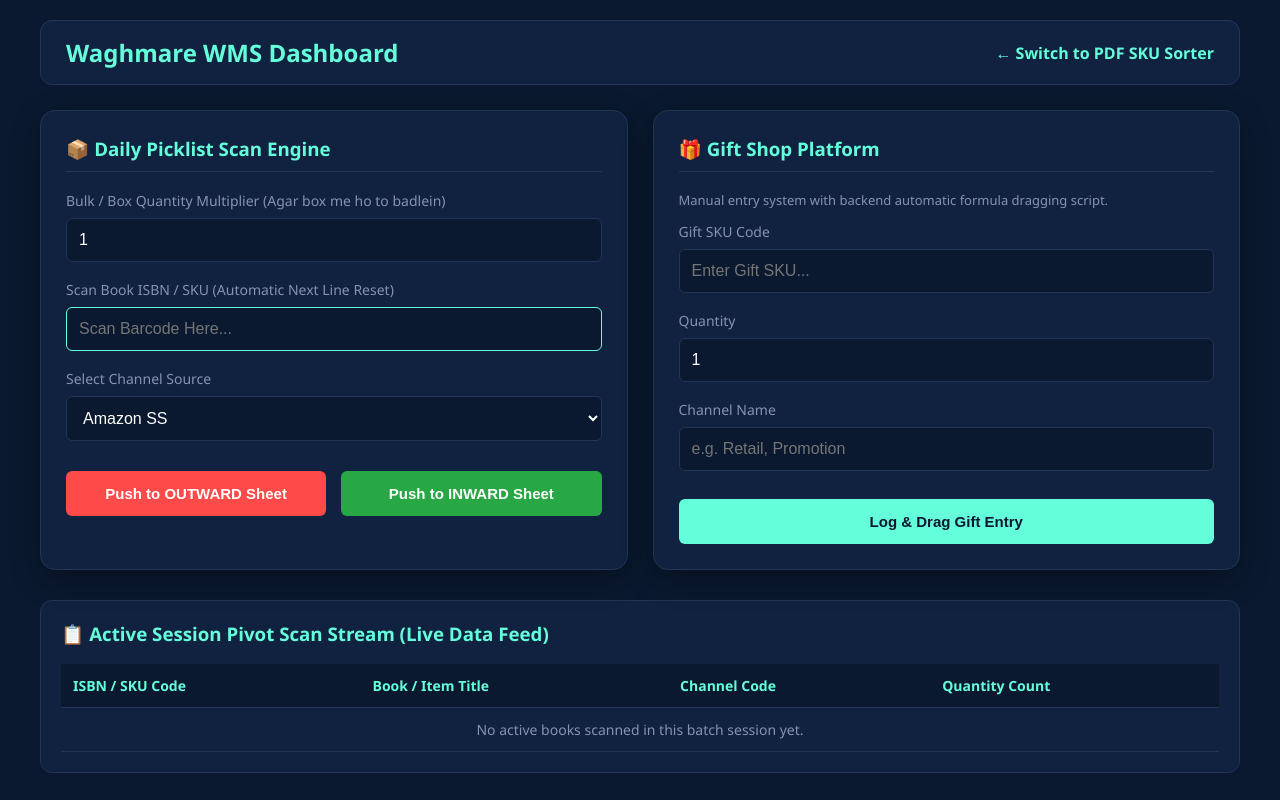
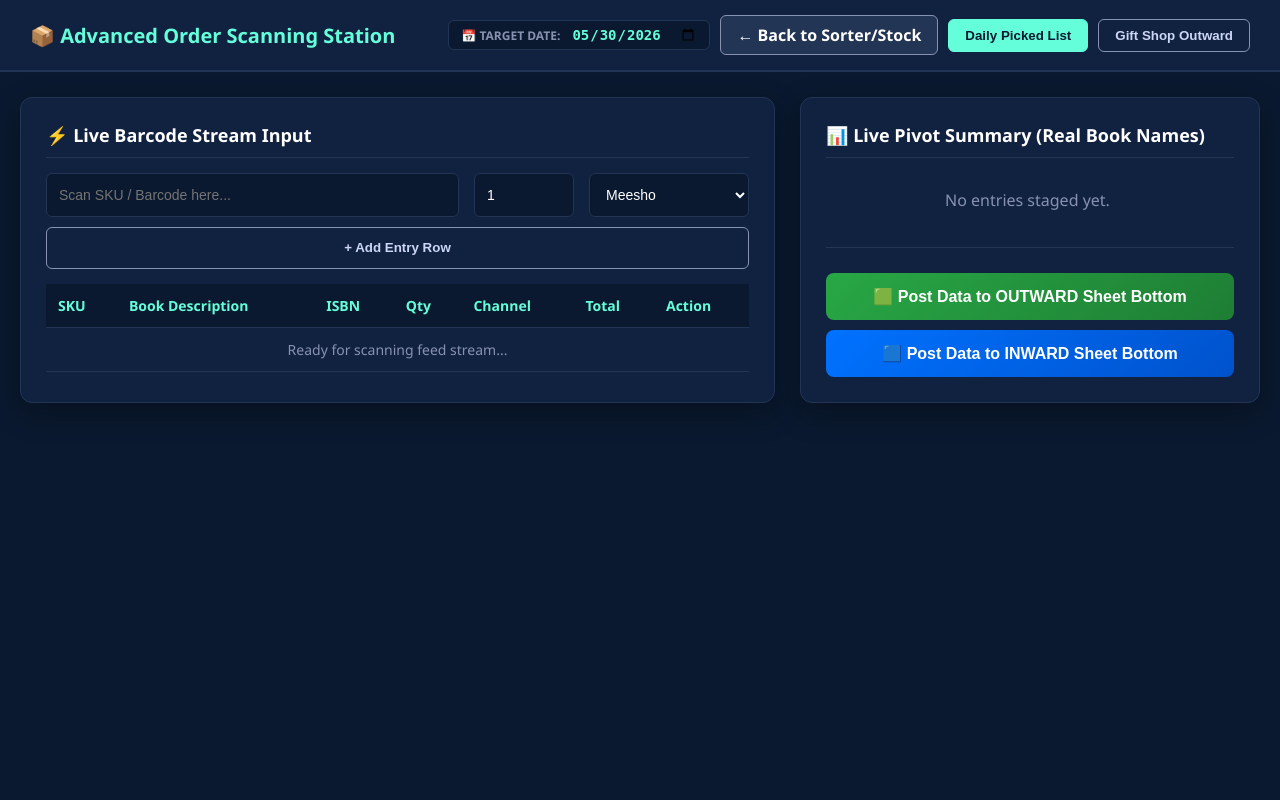
Before and after one commit to ssavailable864/pdf-sort-website, a Flask app: page /wms in a window 1280 px wide. Run offline with Flask 3, Linux system fonts and the light colour scheme; parts of the project's set-up code (start-up, migrations or seed data) failed here and were passed over.

Commit message:
Fixed append issue, real name lookup, price calculations, and formula drag engine

```diff
--- a/templates/wms.html
+++ b/templates/wms.html
@@ -3,275 +3,249 @@
 <head>
     <meta charset="UTF-8">
     <meta name="viewport" content="width=device-width, initial-scale=1.0">
-    <title>Waghmare WMS & Multi-Channel System</title>
+    <title>Waghmare WMS - Operational Desk</title>
     <style>
-        body { font-family: 'Segoe UI', Arial, sans-serif; background-color: #0a192f; color: #ffffff; margin: 0; padding: 20px; }
-        .container { max-width: 1200px; margin: 0 auto; }
-        .nav-bar { display: flex; justify-content: space-between; align-items: center; background: #112240; padding: 15px 25px; border-radius: 12px; margin-bottom: 25px; border: 1px solid #233554; }
-        .nav-bar h2 { margin: 0; color: #64ffda; }
-        .grid { display: grid; grid-template-columns: 1fr 1fr; gap: 25px; }
-        .card { background: #112240; padding: 25px; border-radius: 15px; border: 1px solid #233554; box-shadow: 0 10px 30px rgba(0,0,0,0.3); }
-        .card h3 { color: #64ffda; margin-top: 0; border-bottom: 1px solid #233554; padding-bottom: 10px; }
-        .form-element { margin-bottom: 18px; }
-        .form-element label { display: block; margin-bottom: 8px; color: #8892b0; font-size: 14px; }
-        .input-box { width: 100%; padding: 12px; background: #0a192f; border: 1px solid #233554; border-radius: 6px; color: white; box-sizing: border-box; font-size: 16px; }
-        .input-box:focus { border-color: #64ffda; outline: none; }
-        .btn { width: 100%; padding: 14px; border: none; border-radius: 6px; font-weight: bold; cursor: pointer; font-size: 15px; transition: 0.3s; margin-top: 10px; }
-        .btn-primary { background: #64ffda; color: #0a192f; }
-        .btn-primary:hover { background: #52d1b2; }
-        .btn-outward { background: #ff4a4a; color: white; }
-        .btn-inward { background: #28a745; color: white; }
-
-        /* Modal Style for Mistake Protection */
-        .modal { position: fixed; top: 0; left: 0; width: 100%; height: 100%; background: rgba(10,25,47,0.9); display: none; align-items: center; justify-content: center; z-index: 9999; }
-        .modal-content { background: #112240; padding: 35px; border-radius: 15px; text-align: center; max-width: 450px; border: 2px solid #64ffda; }
-        .modal-btns { display: flex; gap: 15px; margin-top: 25px; }
-
-        table { width: 100%; border-collapse: collapse; margin-top: 15px; }
-        th, td { text-align: left; padding: 12px; border-bottom: 1px solid #233554; font-size: 14px; }
-        th { background: #0a192f; color: #64ffda; }
-        .log-section { margin-top: 30px; background: #112240; padding: 20px; border-radius: 12px; border: 1px solid #233554; }
+        :root {
+            --bg-dark: #0a192f; --card-dark: #112240; --teal-neon: #64ffda;
+            --text-light: #ccd6f6; --text-gray: #8892b0; --alert-red: #ff4a4a;
+        }
+        body { font-family: 'Segoe UI', Arial, sans-serif; background-color: var(--bg-dark); color: var(--text-light); margin: 0; padding: 0; }
+        .top-navbar { background-color: var(--card-dark); padding: 15px 30px; display: flex; justify-content: space-between; align-items: center; border-bottom: 2px solid #233554; }
+        .top-navbar h1 { margin: 0; font-size: 20px; color: var(--teal-neon); }
+        .nav-tabs { display: flex; gap: 10px; align-items: center; }
+        .tab-btn { background: transparent; border: 1px solid var(--text-gray); color: var(--text-light); padding: 8px 16px; border-radius: 6px; cursor: pointer; font-weight: 600; text-decoration: none;}
+        .tab-btn.active, .tab-btn:hover { background: var(--teal-neon); color: var(--bg-dark); border-color: var(--teal-neon); }
+        .main-container { max-width: 1350px; margin: 25px auto; padding: 0 20px; }
+        .wms-grid { display: grid; grid-template-columns: 1fr 460px; gap: 25px; }
+        .card { background-color: var(--card-dark); border-radius: 12px; padding: 25px; border: 1px solid #233554; box-shadow: 0 10px 30px rgba(0,0,0,0.3); }
+        .card h2 { margin-top: 0; font-size: 18px; color: white; border-bottom: 1px solid #233554; padding-bottom: 10px; }
+        .form-control { width: 100%; padding: 12px; background: var(--bg-dark); border: 1px solid #233554; border-radius: 6px; color: white; box-sizing: border-box; outline: none; margin-bottom: 15px; font-size: 14px; }
+        .form-control:focus { border-color: var(--teal-neon); }
+        .wms-table { width: 100%; border-collapse: collapse; margin-top: 15px; font-size: 14px; }
+        .wms-table th, .wms-table td { padding: 12px; text-align: left; border-bottom: 1px solid #233554; }
+        .wms-table th { background-color: var(--bg-dark); color: var(--teal-neon); }
+        .btn-action { width: 100%; padding: 14px; font-size: 16px; font-weight: bold; border-radius: 8px; border: none; cursor: pointer; margin-top: 10px; transition: 0.2s; }
+        .btn-outward { background: linear-gradient(135deg, #28a745 0%, #1e7e34 100%); color: white; }
+        .btn-inward { background: linear-gradient(135deg, #0072ff 0%, #0052cc 100%); color: white; }
+        .btn-action:hover { opacity: 0.9; }
+        .pivot-item { background: var(--bg-dark); padding: 12px; border-radius: 6px; margin-bottom: 10px; border-left: 4px solid var(--teal-neon); font-size: 13px; }
+        .pivot-header { display: flex; justify-content: space-between; font-weight: bold; border-bottom: 1px dashed #233554; padding-bottom: 5px; margin-bottom: 5px; color: white; }
+        .date-container { display: flex; align-items: center; gap: 10px; background: var(--bg-dark); padding: 5px 12px; border-radius: 6px; border: 1px solid #233554; }
+        .date-container label { font-size: 12px; color: var(--text-gray); font-weight: bold; }
+        .date-picker { background: transparent; border: none; color: var(--teal-neon); font-weight: bold; outline: none; cursor: pointer; font-size: 14px; }
     </style>
 </head>
 <body>
 
-<div class="container">
-    <div class="nav-bar">
-        <h2>Waghmare WMS Dashboard</h2>
-        <a href="index.html" style="color: #64ffda; text-decoration: none; font-weight: bold;">← Switch to PDF SKU Sorter</a>
+    <div class="top-navbar">
+        <h1>📦 Advanced Order Scanning Station</h1>
+        <div class="nav-tabs">
+            <div class="date-container">
+                <label>📅 TARGET DATE:</label>
+                <input type="date" id="globalDate" class="date-picker">
             </div>
-
-    <div class="grid">
-        <div class="card">
-            <h3>📦 Daily Picklist Scan Engine</h3>
-
-            <div class="form-element">
-                <label>Bulk / Box Quantity Multiplier (Agar box me ho to badlein)</label>
-                <input type="number" id="scanQty" class="input-box" value="1" min="1">
-            </div>
-
-            <div class="form-element">
-                <label>Scan Book ISBN / SKU (Automatic Next Line Reset)</label>
-                <input type="text" id="barcodeField" class="input-box" placeholder="Scan Barcode Here..." autofocus>
-            </div>
-
-            <div class="form-element">
-                <label>Select Channel Source</label>
-                <select id="channelMenu" class="input-box" onchange="checkCustomChannel()">
-                    <option value="Amazon SS">Amazon SS</option>
-                    <option value="Flipkart SS">Flipkart SS</option>
-                    <option value="Meesho Store">Meesho Store</option>
-                    <option value="Direct Retail">Direct Retail</option>
-                    <option value="CUSTOM_OPTION">-- Manual Custom Channel --</option>
-                </select>
-            </div>
-
-            <div class="form-element" id="customChannelFieldWrapper" style="display: none;">
-                <label>Type Your Custom Channel Name</label>
-                <input type="text" id="customChannelText" class="input-box" placeholder="Enter channel string...">
-            </div>
-
-            <div style="display: flex; gap: 15px; margin-top: 20px;">
-                <button class="btn btn-outward" onclick="prepareOperation('Outward')">Push to OUTWARD Sheet</button>
-                <button class="btn btn-inward" onclick="prepareOperation('Inward')">Push to INWARD Sheet</button>
+            <a href="/" class="tab-btn" style="background:#233554; color:white;">← Back to Sorter/Stock</a>
+            <button class="tab-btn active" onclick="switchView('daily-picked')">Daily Picked List</button>
+            <button class="tab-btn" onclick="switchView('gift-shop')">Gift Shop Outward</button>
         </div>
     </div>
 
+    <div class="main-container">
+        <div id="daily-picked-view" class="wms-grid">
             <div class="card">
-            <h3>🎁 Gift Shop Platform</h3>
-            <p style="color: #8892b0; font-size: 13px;">Manual entry system with backend automatic formula dragging script.</p>
+                <h2>⚡ Live Barcode Stream Input</h2>
+                <div style="display: grid; grid-template-columns: 1fr 100px 160px; gap: 15px;">
+                    <input type="text" id="asbnInput" class="form-control" placeholder="Scan SKU / Barcode here..." onkeypress="handleScanTrigger(event)">
+                    <input type="number" id="qtyInput" class="form-control" value="1" min="1">
+                    <select id="channelSelect" class="form-control">
+                        <option value="Meesho">Meesho</option>
+                        <option value="Amazon SS">Amazon SS</option>
+                        <option value="Flipkart">Flipkart</option>
+                        <option value="Website">Website</option>
+                    </select>
+                </div>
+                <button class="tab-btn" style="width:100%; height:42px; margin-top:-5px;" onclick="addScannedRowToGrid()">+ Add Entry Row</button>
 
-            <div class="form-element">
-                <label>Gift SKU Code</label>
-                <input type="text" id="giftSku" class="input-box" placeholder="Enter Gift SKU...">
-            </div>
-
-            <div class="form-element">
-                <label>Quantity</label>
-                <input type="number" id="giftQty" class="input-box" value="1">
-            </div>
-
-            <div class="form-element">
-                <label>Channel Name</label>
-                <input type="text" id="giftChannel" class="input-box" placeholder="e.g. Retail, Promotion">
-            </div>
-
-            <button class="btn btn-primary" onclick="submitGiftEntry()">Log & Drag Gift Entry</button>
-        </div>
-    </div>
-
-    <div class="log-section">
-        <h3 style="color: #64ffda; margin-top: 0;">📋 Active Session Pivot Scan Stream (Live Data Feed)</h3>
-        <table id="scanTable">
+                <table class="wms-table" id="scannedTable">
                     <thead>
-                <tr>
-                    <th>ISBN / SKU Code</th>
-                    <th>Book / Item Title</th>
-                    <th>Channel Code</th>
-                    <th>Quantity Count</th>
-                </tr>
+                        <tr><th>SKU</th><th>Book Description</th><th>ISBN</th><th>Qty</th><th>Channel</th><th>Total</th><th>Action</th></tr>
                     </thead>
-            <tbody id="scanLogRows">
-                <tr><td colspan="4" style="color: #8892b0; text-align: center;">No active books scanned in this batch session yet.</td></tr>
+                    <tbody>
+                        <tr><td colspan="7" style="text-align: center; color: var(--text-gray);">Ready for scanning feed stream...</td></tr>
                     </tbody>
                 </table>
             </div>
+
+            <div class="card">
+                <h2>📊 Live Pivot Summary (Real Book Names)</h2>
+                <div id="pivotContainer" style="max-height: 380px; overflow-y: auto; padding-right: 5px;">
+                    <p style="color:var(--text-gray); text-align:center;">No entries staged yet.</p>
                 </div>
 
-<div class="modal" id="verificationModal">
-    <div class="modal-content">
-        <h2 id="modalTitle" style="color: #ff4a4a; margin-top: 0;">⚠️ Verification Notice</h2>
-        <p id="modalBody" style="color: #cbd5e1; font-size: 15px;">Kya aap sure hain ki is batch summary pivot report ko database me save karna chahte hain?</p>
-        <div class="modal-btns">
-            <button class="btn" style="background: #334155; color: white;" onclick="closeModalGate()">← Galti Se Hua (Go Back)</button>
-            <button class="btn btn-primary" id="confirmBtn" onclick="executeFinalCloudSync()">Yes, Sync to Sheets Now</button>
+                <div style="margin-top:20px; border-top:1px solid #233554; padding-top:15px;">
+                    <button class="btn-action btn-outward" onclick="commitGridToCloud('Outward')">🟩 Post Data to OUTWARD Sheet Bottom</button>
+                    <button class="btn-action btn-inward" onclick="commitGridToCloud('Inward')">🟦 Post Data to INWARD Sheet Bottom</button>
                 </div>
             </div>
         </div>
 
+        <div id="gift-shop-view" class="card" style="display:none; max-width:650px; margin:0 auto;">
+            <h2>🎁 Gift Shop Manual Outward Desk</h2>
+            <input type="text" id="giftSkuInput" class="form-control" placeholder="Type Gift Item SKU manually...">
+            <button class="btn-action" style="background:#ffc107; color:#0a192f; font-weight:bold;" onclick="alert('Gift item processed!')">⚡ Dispatch Record</button>
+        </div>
+    </div>
+
     <script>
-    // Master Cloud Configuration Endpoint
-    const GOOGLE_WMS_URL = "https://script.google.com/macros/s/AKfycbyXv4_nZVey_PJpGD_nMD-4kuvEKTSaY-G5prAHC3aIRo67OZ9KP_YWcIo98YM9G4je/exec"; // Replace with deployed Web App URL
+        const GOOGLE_SHEET_SCRIPT_URL = "https://script.google.com/macros/s/AKfycbyXv4_nZVey_PJpGD_nMD-4kuvEKTSaY-G5prAHC3aIRo67OZ9KP_YWcIo98YM9G4je/exec";
 
-    let scannedBatchItems = [];
-    let activePendingActionType = ""; // "Inward" or "Outward"
+        let masterCatalogMap = {};
+        let scannedGridItems = [];
 
-    // Auto-Focus & Non-Stop Scanning Listener Framework
-    const barcodeField = document.getElementById('barcodeField');
-    barcodeField.addEventListener('keydown', function(e) {
-        if (e.key === 'Enter') {
-            e.preventDefault();
-            processBarcodeScan(this.value.trim());
-            this.value = ''; // Auto-clear line instantly without pressing enter manually twice
-            this.focus(); // Retain autofocus line for next fast book
+        // Set Default Date to Today's Local Date Format
+        window.addEventListener('DOMContentLoaded', () => {
+            const today = new Date();
+            const yyyy = today.getFullYear();
+            const mm = String(today.getMonth() + 1).padStart(2, '0');
+            const dd = String(today.getDate()).padStart(2, '0');
+            document.getElementById('globalDate').value = `${yyyy}-${mm}-${dd}`;
+            fetchMasterInventoryData();
+        });
+
+        // Load complete sheet data to instantly look up book names, isbn, and prices
+        async function fetchMasterInventoryData() {
+            try {
+                const response = await fetch(GOOGLE_SHEET_SCRIPT_URL, { redirect: "follow" });
+                const data = await response.json();
+                data.forEach(item => {
+                    let skuKey = item['Busybee Code'] ? item['Busybee Code'].toString().trim().toUpperCase() : '';
+                    if(skuKey) {
+                        masterCatalogMap[skuKey] = {
+                            name: item['Book Name'] || 'Unnamed Item',
+                            isbn: item['ISBN'] || '-',
+                            price: item['MRP'] || item['Rate'] || 250 // default price if missing
+                        };
                     }
                 });
-
-    function checkCustomChannel() {
-        const menu = document.getElementById('channelMenu').value;
-        document.getElementById('customChannelFieldWrapper').style.display = (menu === "CUSTOM_OPTION") ? "block" : "none";
+            } catch(e) { console.error("Catalog caching issue: ", e); }
         }
 
-    function getSelectedChannel() {
-        const menu = document.getElementById('channelMenu').value;
-        if(menu === "CUSTOM_OPTION") {
-            return document.getElementById('customChannelText').value.trim() || "Custom Channel";
-        }
-        return menu;
+        function switchView(viewId) {
+            document.getElementById('daily-picked-view').style.display = viewId === 'daily-picked' ? 'grid' : 'none';
+            document.getElementById('gift-shop-view').style.display = viewId === 'gift-shop' ? 'block' : 'none';
         }
 
-    // Processing Live Scan Stream Engine
-    function processBarcodeScan(barcode) {
-        if(!barcode) return;
-        const qty = parseInt(document.getElementById('scanQty').value) || 1;
-        const channel = getSelectedChannel();
+        function handleScanTrigger(e) { if(e.key === 'Enter') addScannedRowToGrid(); }
 
-        // Mock Name Mapping system (Aap isme real dynamic data dictionary lookup inject kar sakte hai)
-        let determinedBookName = "Book SKU (" + barcode + ")";
+        function addScannedRowToGrid() {
+            const bField = document.getElementById('asbnInput');
+            const sku = bField.value.trim().toUpperCase();
+            const qty = parseInt(document.getElementById('qtyInput').value) || 1;
+            const channel = document.getElementById('channelSelect').value;
 
-        // Pivot consolidation engine local instance matching check
-        let existingItem = scannedBatchItems.find(item => item.isbn === barcode && item.channel === channel);
-        if(existingItem) {
-            existingItem.qty += qty;
-        } else {
-            scannedBatchItems.push({
-                isbn: barcode,
-                name: determinedBookName,
+            if(!sku) return;
+
+            // Fetch live details from cached sheet metadata
+            const lookup = masterCatalogMap[sku] || { name: sku + " (New Unknown SKU)", isbn: "-", price: 250 };
+
+            scannedGridItems.unshift({
+                id: Date.now(),
+                sku: sku,
+                bookName: lookup.name,
+                isbn: lookup.isbn,
+                qty: qty,
                 channel: channel,
-                qty: qty
+                pricePerBook: lookup.price,
+                totalPrice: qty * lookup.price
             });
-        }
-        renderLocalLogTable();
+
+            bField.value = ""; bField.focus();
+            renderWorkingGridTable(); rebuildDynamicPivotSummary();
         }
 
-    function renderLocalLogTable() {
-        const tbody = document.getElementById('scanLogRows');
-        if(scannedBatchItems.length === 0) {
-            tbody.innerHTML = `<tr><td colspan="4" style="color: #8892b0; text-align: center;">No active books scanned in this batch session yet.</td></tr>`;
+        function renderWorkingGridTable() {
+            const tbody = document.querySelector('#scannedTable tbody');
+            if(scannedGridItems.length === 0) {
+                tbody.innerHTML = `<tr><td colspan="7" style="text-align: center; color: var(--text-gray);">Ready for scanning feed stream...</td></tr>`;
                 return;
             }
-        tbody.innerHTML = scannedBatchItems.map(item => `
+            tbody.innerHTML = scannedGridItems.map(i => `
                 <tr>
-                <td><b>${item.isbn}</b></td>
-                <td>${item.name}</td>
-                <td><span style="color:#64ffda;">${item.channel}</span></td>
-                <td><b>${item.qty} Pcs</b></td>
+                    <td><strong>${i.sku}</strong></td>
+                    <td>${i.bookName}</td>
+                    <td>${i.isbn}</td>
+                    <td>${i.qty}</td>
+                    <td>${i.channel}</td>
+                    <td>₹${i.totalPrice}</td>
+                    <td><button style="color:var(--alert-red); background:none; border:none; cursor:pointer; font-weight:bold;" onclick="removeGridItem(${i.id})">X</button></td>
                 </tr>
             `).join('');
         }
 
-    // Verification Gate Controls
-    function prepareOperation(operationType) {
-        if(scannedBatchItems.length === 0) {
-            alert("Pehle barcode scan karke books database stream me add karein!");
-            return;
-        }
-        activePendingActionType = operationType;
-        document.getElementById('modalTitle').innerText = "⚠️ Confirm " + operationType + " Process";
-        document.getElementById('modalBody').innerText = "Aap " + scannedBatchItems.length + " distinct items ka Pivot direct '" + operationType + "' sheet ke sabse neeche push karne jaa rahe hain. Kya data verify kiya hua hai?";
-        document.getElementById('verificationModal').style.display = "flex";
+        function removeGridItem(id) {
+            scannedGridItems = scannedGridItems.filter(i => i.id !== id);
+            renderWorkingGridTable(); rebuildDynamicPivotSummary();
         }
 
-    function closeModalGate() {
-        document.getElementById('verificationModal').style.display = "none";
+        function rebuildDynamicPivotSummary() {
+            let pMap = {};
+            scannedGridItems.forEach(i => {
+                let key = i.sku + "||" + i.channel;
+                if(!pMap[key]) {
+                    pMap[key] = { sku: i.sku, name: i.bookName, isbn: i.isbn, channel: i.channel, qty: 0, total: 0 };
                 }
-
-    // Secure Cloud Dynamic Multi-Sync Engine
-    async function executeFinalCloudSync() {
-        const confirmBtn = document.getElementById('confirmBtn');
-        confirmBtn.innerText = "Processing Vault Sync...";
-        confirmBtn.disabled = true;
-
-        try {
-            const payload = {
-                action: "bulkPush",
-                type: activePendingActionType,
-                items: scannedBatchItems
-            };
-
-            const response = await fetch(GOOGLE_WMS_URL, {
-                method: 'POST',
-                mode: 'no-cors',
-                headers: { 'Content-Type': 'text/plain' },
-                body: JSON.stringify(payload)
+                pMap[key].qty += i.qty; pMap[key].total += i.totalPrice;
             });
 
-            alert("✓ " + activePendingActionType + " Data Multi-Sync completed successfully! Added at the bottom row.");
-            scannedBatchItems = [];
-            renderLocalLogTable();
-            closeModalGate();
-        } catch (err) {
-            alert("Connection Error. Data not pushed.");
-        } finally {
-            confirmBtn.innerText = "Yes, Sync to Sheets Now";
-            confirmBtn.disabled = false;
-        }
-    }
-
-    // Gift Shop Outward Logic Platform Handler
-    async function submitGiftEntry() {
-        const sku = document.getElementById('giftSku').value.trim();
-        const qty = parseInt(document.getElementById('giftQty').value) || 1;
-        const channel = document.getElementById('giftChannel').value.trim();
-
-        if(!sku || !channel) {
-            alert("Gift SKU aur Channel fields dono manual bharna zaroori hai!");
+            const container = document.getElementById('pivotContainer');
+            const dataValues = Object.values(pMap);
+            if(dataValues.length === 0) {
+                container.innerHTML = `<p style="color:var(--text-gray); text-align:center;">No entries staged yet.</p>`;
                 return;
             }
 
+            container.innerHTML = dataValues.map(p => `
+                <div class="pivot-item">
+                    <div class="pivot-header"><span>${p.sku}</span> <span>${p.channel}</span></div>
+                    <div style="color:var(--text-light); font-weight:600; font-size:14px;">${p.name}</div>
+                    <div style="display:flex; justify-content:space-between; margin-top:5px; color:var(--text-gray); font-size:12px;">
+                        <span>ISBN: ${p.isbn}</span>
+                        <span style="color:var(--teal-neon)"><strong>${p.qty} Pcs</strong> (₹${p.total})</span>
+                    </div>
+                </div>
+            `).join('');
+        }
+
+        async function commitGridToCloud(targetSheetName) {
+            if(scannedGridItems.length === 0) { alert("Pehle data scan karein!"); return; }
+
+            // Format input date to match Google Sheets format (YYYY-MM-DD or custom)
+            const rawDate = document.getElementById('globalDate').value;
+
+            // Group and build rows to match sheet layout perfectly (A to G)
+            let finalRowsToSend = scannedGridItems.map(item => ({
+                date: rawDate,
+                sku: item.sku,
+                bookName: item.bookName,
+                isbn: item.isbn,
+                channel: item.channel,
+                qty: item.qty,
+                totalPrice: item.totalPrice
+            }));
+
+            // Network shipping request trigger execution
             try {
-            const payload = { action: "giftPush", sku: sku, qty: qty, channel: channel };
-            await fetch(GOOGLE_WMS_URL, {
+                const response = await fetch(GOOGLE_SHEET_SCRIPT_URL, {
                     method: 'POST',
-                mode: 'no-cors',
-                headers: { 'Content-Type': 'text/plain' },
-                body: JSON.stringify(payload)
+                    body: JSON.stringify({ targetSheet: targetSheetName, rows: finalRowsToSend })
                 });
-            alert("✓ Gift Entry recorded & formulas automatically extended down to bottom!");
-            document.getElementById('giftSku').value = '';
-            document.getElementById('giftChannel').value = '';
+
+                alert(`🎉 Staged data committed safely to the real bottom of [${targetSheetName}] sheet columns A-G! Formulas in I & K successfully auto-extended.`);
+                scannedGridItems = [];
+                renderWorkingGridTable();
+                rebuildDynamicPivotSummary();
             } catch(e) {
-            alert("Gift processing failed.");
+                alert("Cloud Sync Timeout! Please verify your active network state.");
             }
         }
     </script>
```
Lines whose indentation alone changed are shown as unchanged.
